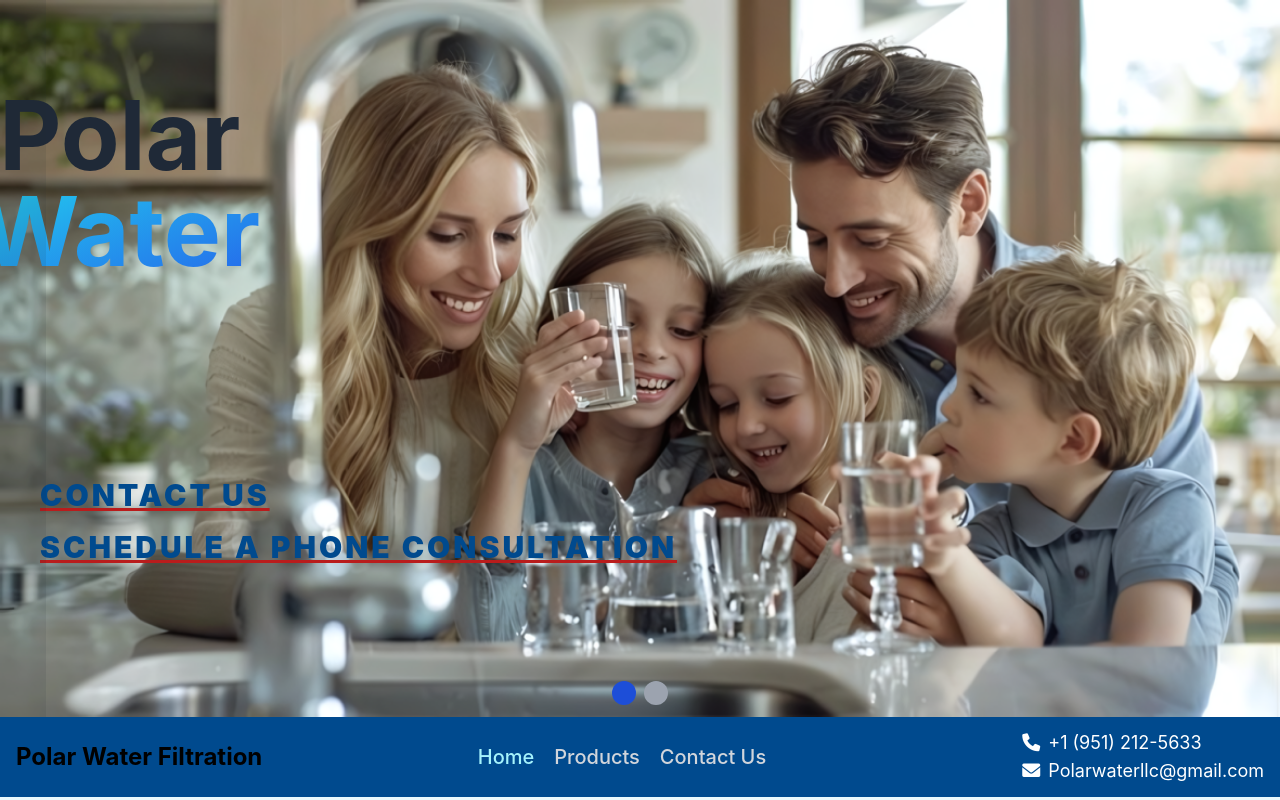
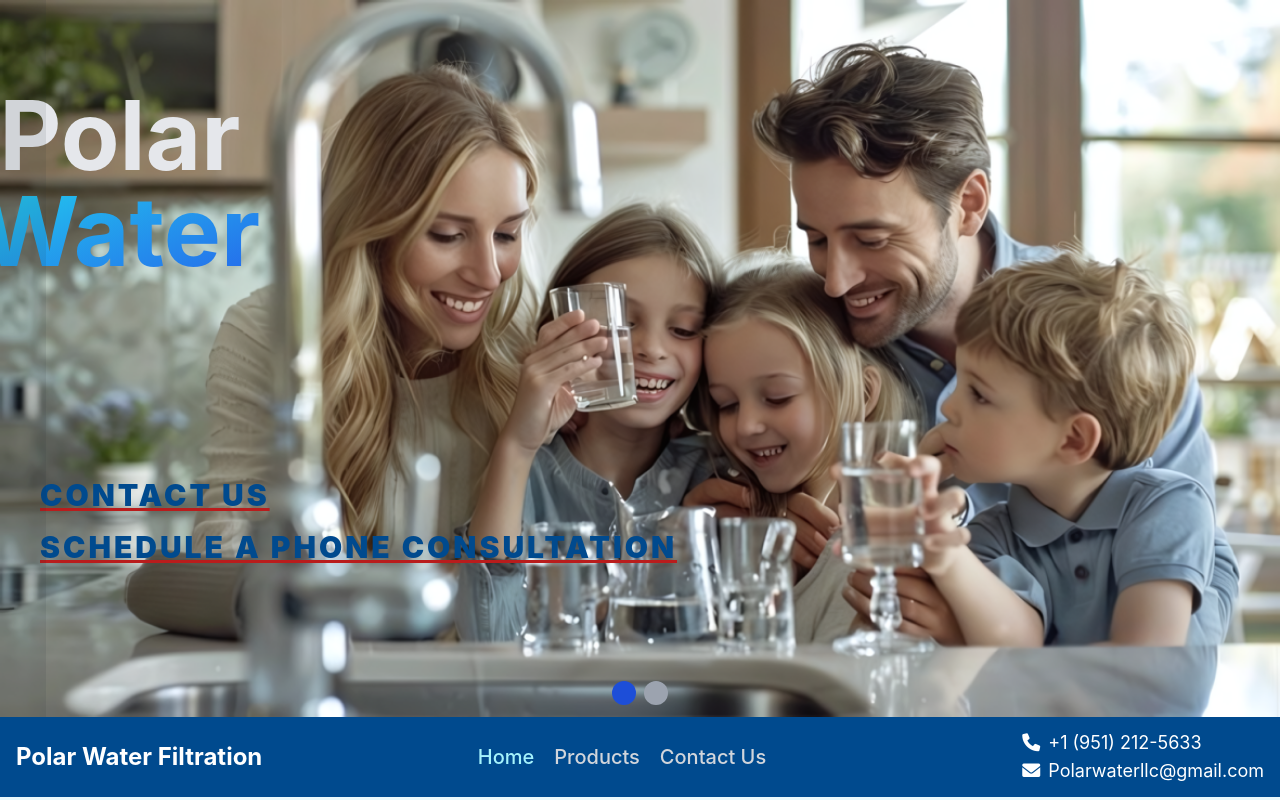
Before and after one commit to Nolden33/PolarWater, a React (Create React App) app in the folder polarwater/: page / in a window 1280 px wide. Shown: the top 800 px of the page. Built offline with nearby package versions, Linux system fonts and the light colour scheme; no server answers.

Commit message:
dark font fixes

```diff
--- a/polarwater/src/Navbar.jsx
+++ b/polarwater/src/Navbar.jsx
@@ -53,7 +53,7 @@ function Navbar() {
 			<div ref={navbarRef} className="relative flex flex-wrap sm:flex-nowrap z-50 w-full text-sm py-3 blueOne">
 				<nav className="max-w-[85rem] w-full mx-auto px-4 sm:flex sm:items-center sm:justify-between" aria-label="Global">
 					<div className="flex items-center justify-between w-full sm:w-auto">
-						<a className="flex-none text-2xl font-bold dark:text-white" href="/">
+						<a className="flex-none text-2xl font-bold text-white" href="/">
 							Polar Water Filtration
 						</a>
 						<div className="sm:hidden">
--- a/polarwater/src/components/landingPage/banner/CarOne.jsx
+++ b/polarwater/src/components/landingPage/banner/CarOne.jsx
@@ -50,7 +50,7 @@ function CarOne() {
 					{/* Company Name */}
 					<div className="col-start-0 col-span-12 row-span-1 sm:col-span-3 sm:row-span-2  flex justify-center lg:justify-end items-center">
 						<div className="lg:pe-12 xl:pe-16 2xl:pe-20">
-							<h1 className="text-gray-800 text-6xl md:text-5xl lg:text-7xl xl:text-8xl dark:text-gray-200 font-bold">
+							<h1 className="text-gray-200 text-6xl md:text-5xl lg:text-7xl xl:text-8xl  font-bold">
 								Polar {""}
 								{showBreak && <br />}
 								<span className="bg-clip-text text-transparent bg-gradient-to-tl from-blue-600 to-cyan-400">
```
